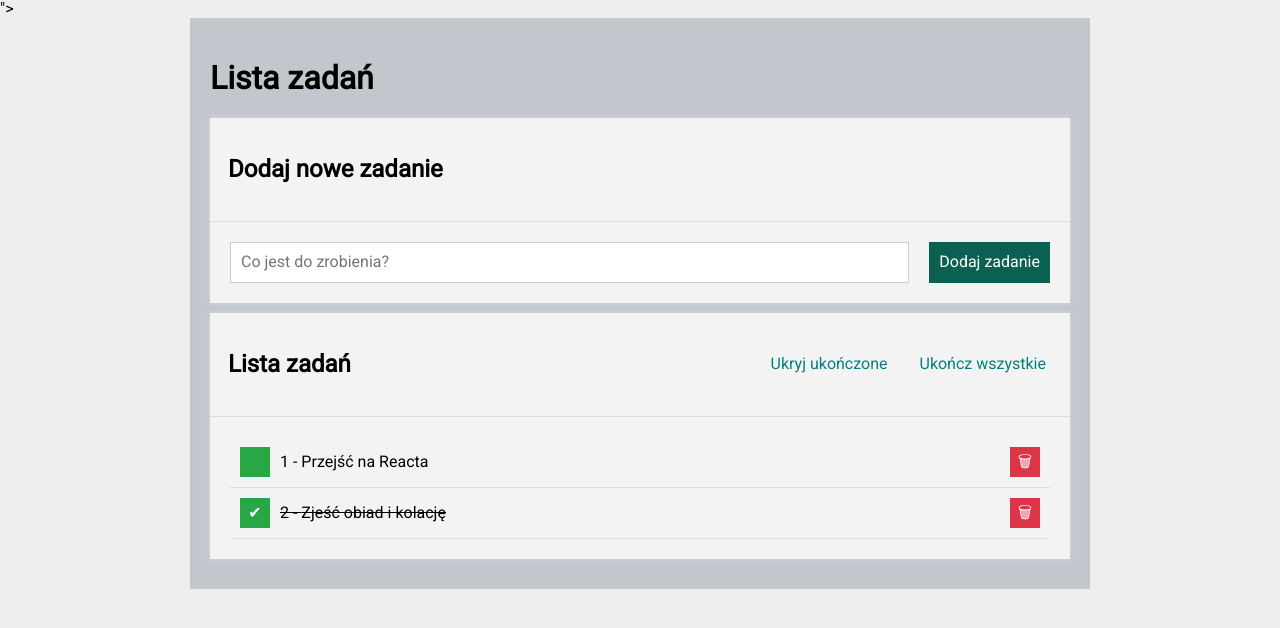
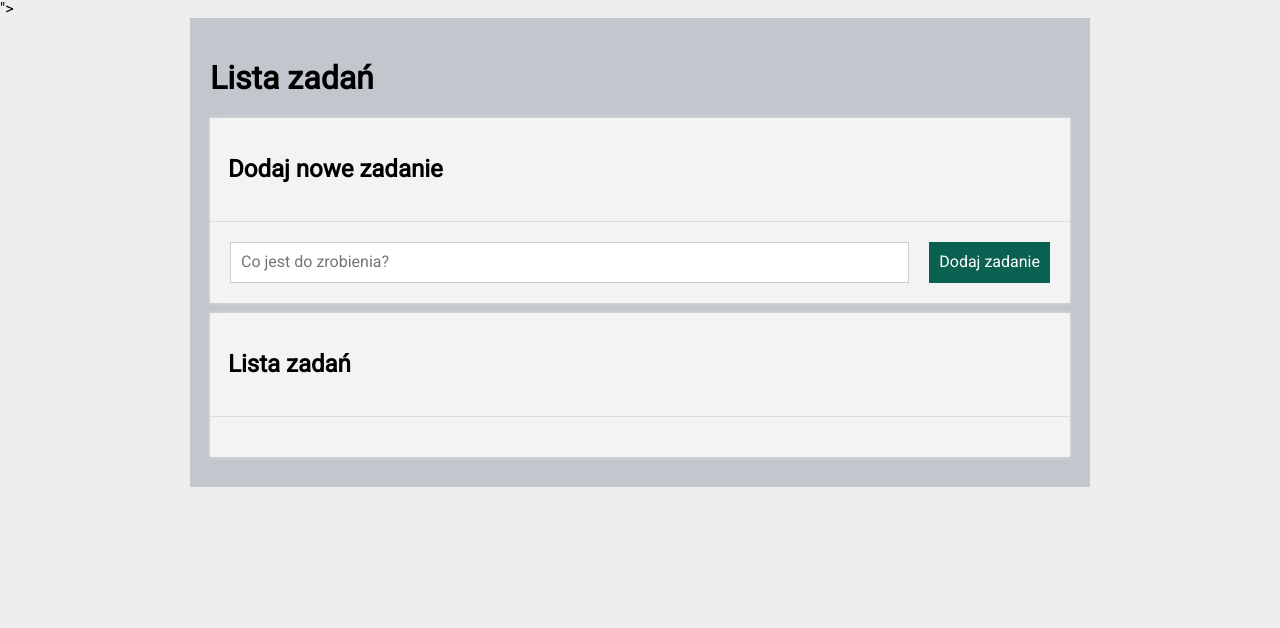
Before and after one commit to karolina-kulpinska/todo-list-react, a React (Create React App) app: page / in a window 1280 px wide. Shown: the top 628 px of the page. Built offline with nearby package versions, Linux system fonts and the light colour scheme.

Commit message:
saving tasks in localStorage

```diff
--- a/src/App.js
+++ b/src/App.js
@@ -1,4 +1,4 @@
-import React, { useState } from 'react';
+import React, { useEffect, useState } from 'react';
 import Form from './Form';
 import Tasks from './Tasks';
 import Buttons from './Buttons';
@@ -6,15 +6,22 @@
 import Header from './Header';
 import Container from './Container';
 
+const getInitialTasks = () => {
+  const tasksFromLocalStorage = localStorage.getItem("tasks");
+  return tasksFromLocalStorage
+    ? JSON.parse(tasksFromLocalStorage)
+    : [];
+};
 
 
 
 function App() {
   const [hideDone, setHideDone] = useState(false);
-  const [tasks, setTasks] = useState([
-    { id: 1, content: "Przejść na Reacta", done: false },
-    { id: 2, content: "Zjeść obiad i kolację ", done: true },
-  ]);
+  const [tasks, setTasks] = useState(getInitialTasks);
+
+  useEffect(() => {
+    localStorage.setItem("tasks", JSON.stringify(tasks));
+  }, [tasks]);
 
   const toggleHideDone = () => {
     setHideDone(hideDone => !hideDone);
```
